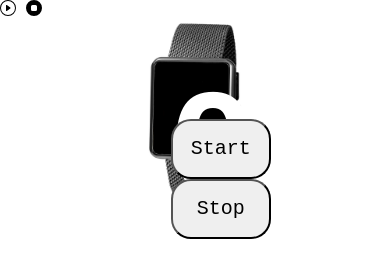
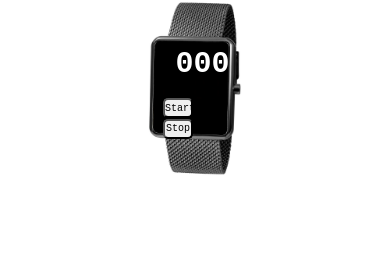
Before and after one commit to eliandrade26/Cronometro, a plain HTML site: page index.html in a window 390 px wide. Drawn offline with Linux system fonts and the light colour scheme; a web font is replaced by a local one.

Commit message:
Adicionado Responsivo

```diff
--- a/index.html
+++ b/index.html
@@ -7,20 +7,15 @@
     <link rel="preconnect" href="https://fonts.googleapis.com">
 <link rel="preconnect" href="https://fonts.gstatic.com" crossorigin>
 <link href="https://fonts.googleapis.com/css2?family=Kode+Mono:wght@400..700&display=swap" rel="stylesheet">
-<svg xmlns="http://www.w3.org/2000/svg" width="16" height="16" fill="currentColor" class="bi bi-play-circle" viewBox="0 0 16 16">
-    <path d="M8 15A7 7 0 1 1 8 1a7 7 0 0 1 0 14m0 1A8 8 0 1 0 8 0a8 8 0 0 0 0 16"/>
-    <path d="M6.271 5.055a.5.5 0 0 1 .52.038l3.5 2.5a.5.5 0 0 1 0 .814l-3.5 2.5A.5.5 0 0 1 6 10.5v-5a.5.5 0 0 1 .271-.445"/>
-  </svg>
-  <svg xmlns="http://www.w3.org/2000/svg" width="16" height="16" fill="currentColor" class="bi bi-stop-circle-fill" viewBox="0 0 16 16">
-    <path d="M16 8A8 8 0 1 1 0 8a8 8 0 0 1 16 0M6.5 5A1.5 1.5 0 0 0 5 6.5v3A1.5 1.5 0 0 0 6.5 11h3A1.5 1.5 0 0 0 11 9.5v-3A1.5 1.5 0 0 0 9.5 5z"/>
-  </svg>
+
+
 
 <title>Contador</title>
 </head>
 <body>
    <div class="container">
     <img src="relogio.jpg.png" alt="imagem de relogio">
-    <h1>00</h1>
+    <h1>000</h1>
     <div class="container-button">
     <button onclick="start()">Start</button>
     <button onclick="stop()">Stop</button>
--- a/style.css
+++ b/style.css
@@ -1,4 +1,4 @@
-*{
+* {
     box-sizing: border-box;
     margin: 0;
     padding: 0;
@@ -6,22 +6,23 @@
     font-optical-sizing: auto;
     font-weight: weight;
     font-style: normal;
-  }
+}
 
 
-.container{
+.container {
     position: relative;
     display: inline-block;
     width: 100%;
 }
-img{
+
+img {
     width: 60%;
     display: block;
     margin: auto;
 }
 
-h1{
-    position:absolute;
+h1 {
+    position: absolute;
     margin-top: -33%;
     margin-left: 43%;
     color: #ffff;
@@ -29,13 +30,15 @@ h1{
     height: 10%;
     font-size: 150px;
 }
-.container-button{
-    position:absolute;
+
+.container-button {
+    position: absolute;
     margin-top: -20%;
     margin-left: 42%;
     width: 20%;
 }
-button{
+
+button {
     display: inline;
     margin-left: 9%;
     width: 100px;
@@ -43,3 +46,273 @@ button{
     border-radius: 20px;
     font-size: 20px;
 }
+
+@media (max-width:1789px) {
+
+    h1 {
+
+        margin-top: -33%;
+        margin-left: 42%;
+        color: #ffff;
+        width: 5%;
+        height: 10%;
+        font-size: 150px;
+    }
+
+    .container-button {
+        position: absolute;
+        margin-top: -20%;
+        margin-left: 41%;
+        width: 20%;
+    }
+}
+
+@media (max-width:1650px) {
+
+    h1 {
+        margin-top: -33%;
+        margin-left: 41%;
+        color: #ffff;
+        width: 5%;
+        height: 10%;
+        font-size: 150px;
+    }
+
+    .container-button {
+        position: absolute;
+        margin-top: -20%;
+        margin-left: 40%;
+        width: 20%;
+    }
+}
+@media (max-width:1538px) {
+
+    h1 {
+        margin-top: -33%;
+        margin-left: 42%;
+        color: #ffff;
+        width: 5%;
+        height: 10%;
+        font-size: 120px;
+    }
+
+    .container-button {
+        position: absolute;
+        margin-top: -20%;
+        margin-left: 40%;
+        width: 20%;
+    }
+    button {
+        display: inline;
+        margin-left: 9%;
+        width: 100px;
+        height: 50px;
+        border-radius: 20px;
+        font-size: 18px;
+    }
+}
+@media (max-width:1538px) {
+    .container-button {
+        position: absolute;
+        margin-top: -20%;
+        margin-left: 39%;
+        width: 20%;
+    }
+    button {
+        display: inline;
+        margin-left: 9%;
+        width: 100px;
+        height: 50px;
+        border-radius: 20px;
+        font-size: 18px;
+    }
+}
+@media (max-width:1340px) {
+
+    h1 {
+        margin-top: -33%;
+        margin-left: 42%;
+        color: #ffff;
+        width: 5%;
+        height: 10%;
+        font-size: 100px;
+    }
+
+    .container-button {
+        position: absolute;
+        margin-top: -20%;
+        margin-left: 40%;
+        width: 20%;
+    }
+    button {
+        display: inline;
+        margin-left: 9%;
+        width: 80px;
+        height: 40px;
+        border-radius: 20px;
+        font-size: 18px;
+    }
+}
+@media (max-width:1140px) {
+
+    h1 {
+        margin-top: -33%;
+        margin-left: 41%;
+        color: #ffff;
+        width: 5%;
+        height: 10%;
+        font-size: 100px;
+    }
+
+    .container-button {
+        position: absolute;
+        margin-top: -20%;
+        margin-left: 40%;
+        width:20%;
+
+    }
+    button {
+        display: inline;
+        margin-left: 9%;
+        width: 70px;
+        height: 40px;
+        border-radius: 20px;
+        font-size: 18px;
+    }
+}
+@media (max-width:1020px) {
+
+    h1 {
+        margin-top: -33%;
+        margin-left: 41%;
+        color: #ffff;
+        width: 5%;
+        height: 10%;
+        font-size: 90px;
+    }
+
+    .container-button {
+        position: absolute;
+        margin-top: -20%;
+        margin-left: 39%;
+        width:20%;
+
+    }
+    button {
+        display: inline;
+        margin-left: 9%;
+        width: 65px;
+        height: 30px;
+        border-radius: 20px;
+        font-size: 15px;
+    }
+}
+@media (max-width:865px) {
+
+    h1 {
+        margin-top: -33%;
+        margin-left: 42%;
+        color: #ffff;
+        width: 5%;
+        height: 10%;
+        font-size: 60px;
+    }
+
+    .container-button {
+        position: absolute;
+        margin-top: -20%;
+        margin-left: 39%;
+        width:20%;
+
+    }
+    button {
+        display: inline;
+        margin-left: 9%;
+        width: 50px;
+        height: 30px;
+        border-radius: 5px;
+        font-size: 15px;
+    }
+}
+
+@media (max-width:865px) {
+
+    h1 {
+        margin-top: -33%;
+        margin-left: 44%;
+        color: #ffff;
+        width: 5%;
+        height: 10%;
+        font-size: 40px;
+    }
+
+    .container-button {
+        position: absolute;
+        margin-top: -20%;
+        margin-left: 40%;
+        width:20%;
+
+    }
+    button {
+        display: inline;
+        margin-left: 9%;
+        width: 40px;
+        height: 25px;
+        border-radius: 5px;
+        font-size: 12px;
+    }
+}
+@media (max-width:600px) {
+
+    h1 {
+        margin-top: -33%;
+        margin-left: 44%;
+        color: #ffff;
+        width: 5%;
+        height: 10%;
+        font-size: 35px;
+    }
+
+    .container-button {
+        position: absolute;
+        margin-top: -20%;
+        margin-left: 40%;
+        width:20%;
+
+    }
+    button {
+        display: inline;
+        margin-left: 9%;
+        width: 35px;
+        height: 30px;
+        border-radius: 5px;
+        font-size: 12px;
+    }
+}
+@media (max-width:500px) {
+
+    h1 {
+        margin-top: -33%;
+        margin-left: 45%;
+        color: #ffff;
+        width: 5%;
+        height: 10%;
+        font-size: 30px;
+    }
+
+    .container-button {
+        position: absolute;
+        margin-top: -20%;
+        margin-left: 40%;
+        width:20%;
+
+    }
+    button {
+        display: inline;
+        margin-left: 9%;
+        width: 30px;
+        height: 20px;
+        border-radius: 5px;
+        font-size: 10px;
+    }
+}
```
